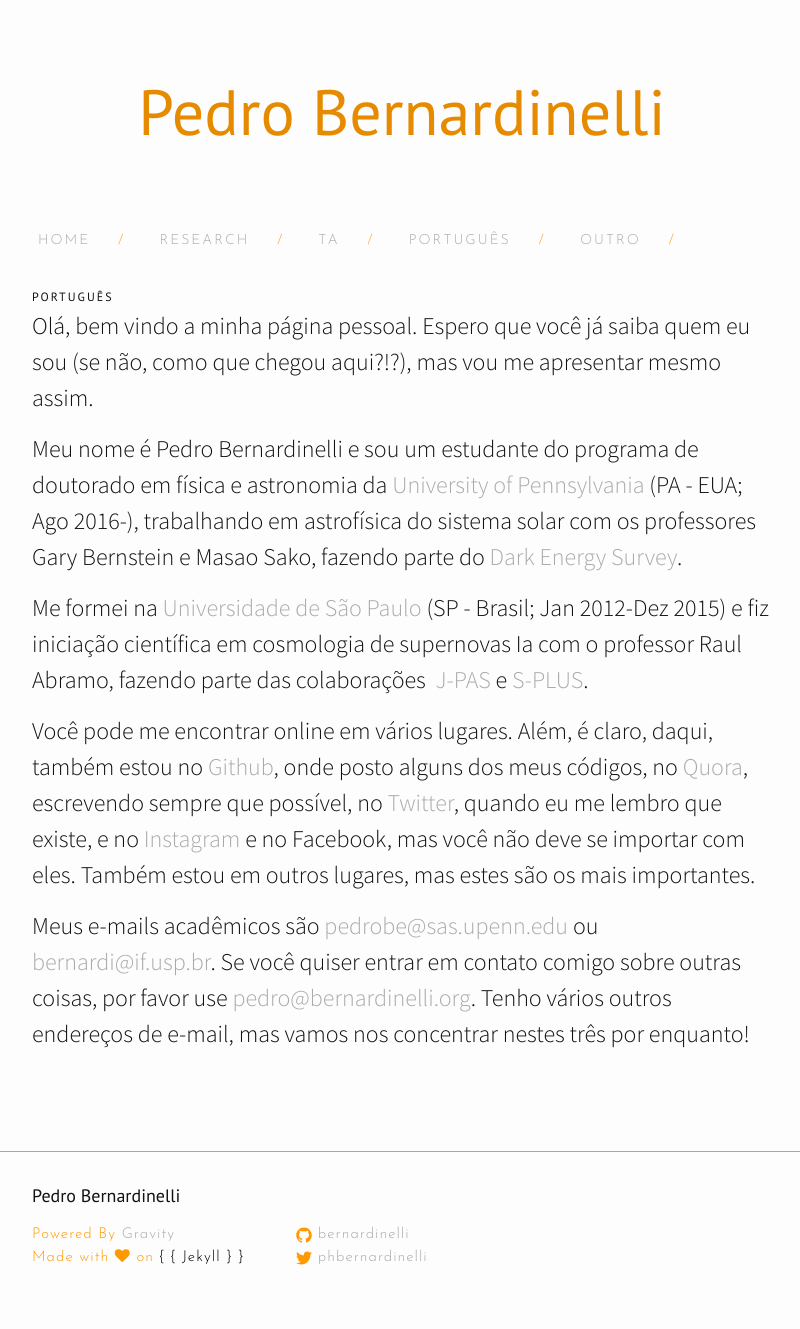
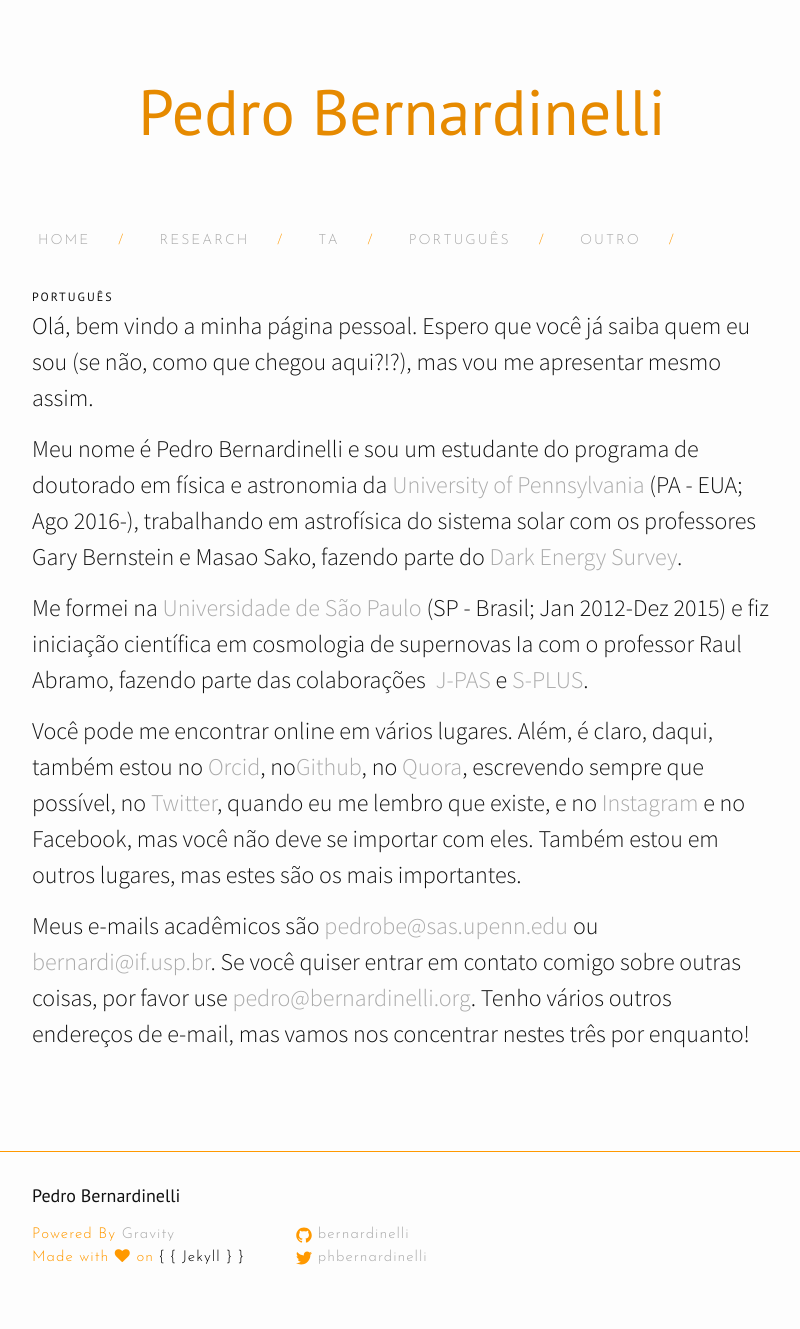
Before and after one commit to bernardinelli/bernardinelli.github.io, a Jekyll site: the page built from index05-portugues.md, in a window 1280 px wide. Shown: the whole page, without its empty margins (238-1038 px from the left). Built offline with Jekyll 4.4.1, drawn with Linux system fonts in a browser that asks for light colours; nearby versions of some CDN libraries.

Commit message:
Update index05-portugues.md

```diff
--- a/index05-portugues.md
+++ b/index05-portugues.md
@@ -10,6 +10,7 @@ Meu nome é Pedro Bernardinelli e sou um estudante do programa de doutorado em f
 
 Me formei na [Universidade de São Paulo](http://portal.if.usp.br/ifusp/pt-br/users/bernardi) (SP - Brasil; Jan 2012-Dez 2015) e fiz iniciação científica em cosmologia de supernovas Ia com o professor Raul Abramo, fazendo parte das colaborações  [J-PAS](http://j-pas.org/ "Javalambre Physics of the Accelerating Universe Astrophysical Survey") e [S-PLUS](http://www.iag.usp.br/labcosmos/en/s-plus/ "Southern Photometric Local Universe Survey").
 
-Você pode me encontrar online em vários lugares. Além, é claro, daqui, também estou no [Github](https://github.com/bernardinelli "Pedro Bernardinelli"), onde posto alguns dos meus códigos, no [Quora](https://www.quora.com/profile/Pedro-Henrique-Bernardinelli "Pedro Bernardinelli"), escrevendo sempre que possível, no [Twitter](https://twitter.com/phbernardinelli), quando eu me lembro que existe, e no [Instagram](https://www.instagram.com/pedrohbernardinelli/) e no Facebook, mas você não deve se importar com eles. Também estou em outros lugares, mas estes são os mais importantes.
+Você pode me encontrar online em vários lugares. Além, é claro, daqui, também estou no [Orcid](https://orcid.org/0000-0003-0743-9422
+ "Orcid ID"), no[Github](https://github.com/bernardinelli "Pedro Bernardinelli"), no [Quora](https://www.quora.com/profile/Pedro-Henrique-Bernardinelli "Pedro Bernardinelli"), escrevendo sempre que possível, no [Twitter](https://twitter.com/phbernardinelli), quando eu me lembro que existe, e no [Instagram](https://www.instagram.com/pedrohbernardinelli/) e no Facebook, mas você não deve se importar com eles. Também estou em outros lugares, mas estes são os mais importantes.
 
 Meus e-mails acadêmicos são <pedrobe@sas.upenn.edu> ou <bernardi@if.usp.br>. Se você quiser entrar em contato comigo sobre outras coisas, por favor use <pedro@bernardinelli.org>. Tenho vários outros endereços de e-mail, mas vamos nos concentrar nestes três por enquanto!
```
